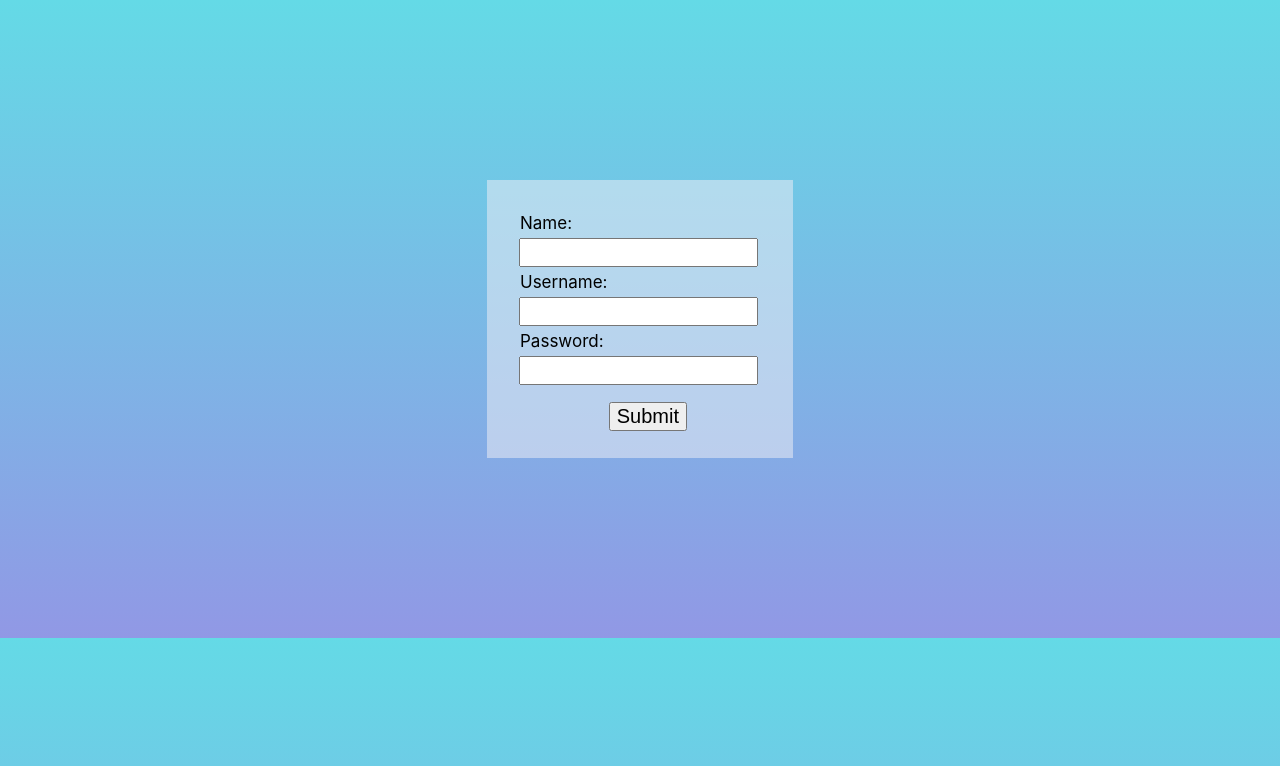
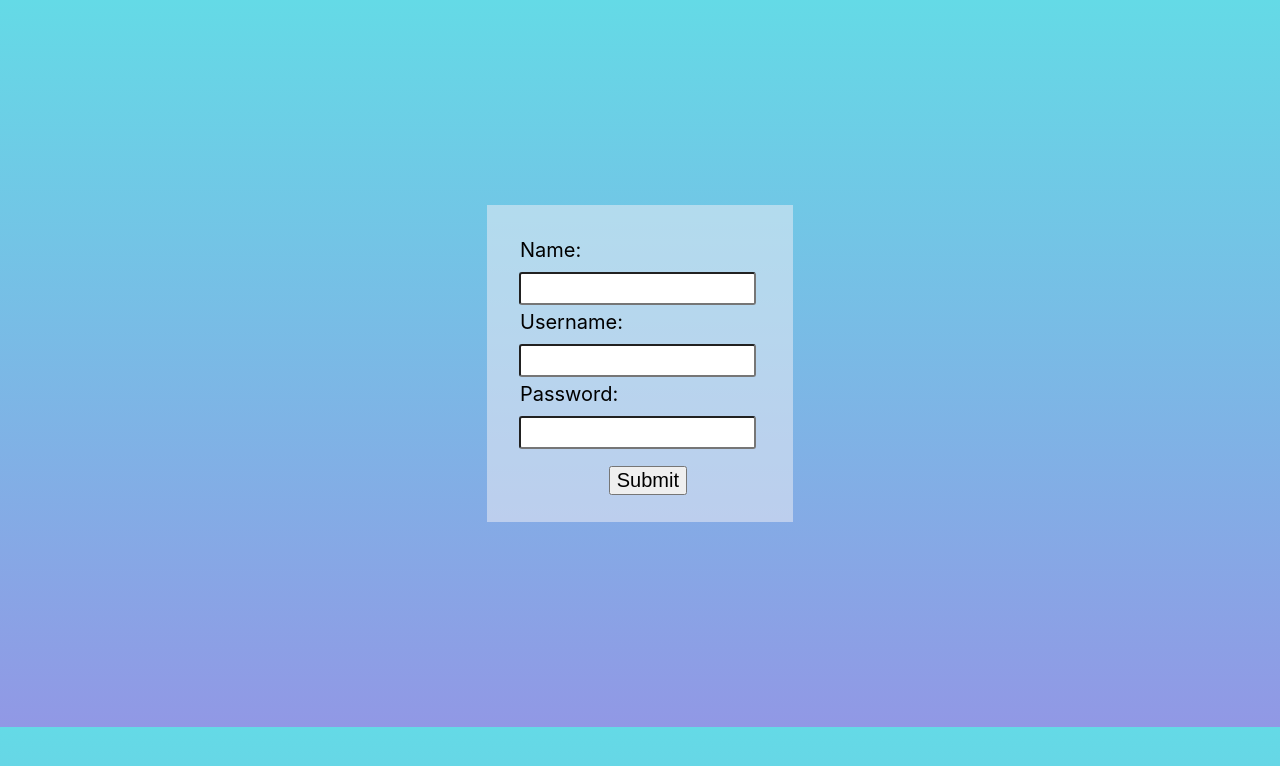
Before and after one commit to gg-1414/key-moji, a React (Create React App) app: page / in a window 1280 px wide. Shown: the top 766 px of the page. Built offline with nearby package versions, Linux system fonts and the light colour scheme.

Commit message:
form styling

```diff
--- a/src/components/Signup/Signup.css
+++ b/src/components/Signup/Signup.css
@@ -3,11 +3,11 @@
 }
 
 #signup form {
-  margin: 180px auto;
+  margin: 205px auto;
   background: #eeeff587;
   padding: 28px;
   width: 250px;
-  font-size: 17px;
+  font-size: 20px;
 }
 
 #signup label {
@@ -18,10 +18,13 @@
 #signup input[type=text],
 #signup input[type=password] {
   margin-left: 14px;
+  margin-top: 5px;
   position: relative;
   right: 10px;
-  padding: 5px;
+  padding: 4px;
   width: 90%;
+  font-size: 18px;
+  border-radius: 3px;
 }
 
 #signup input[type=submit] {
```
